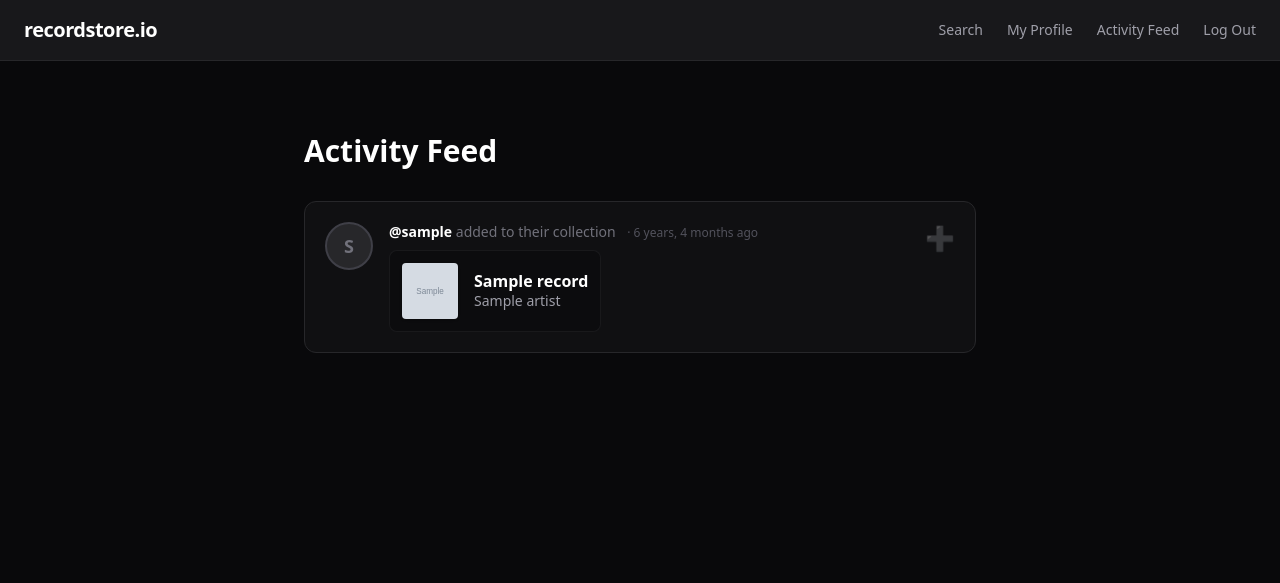
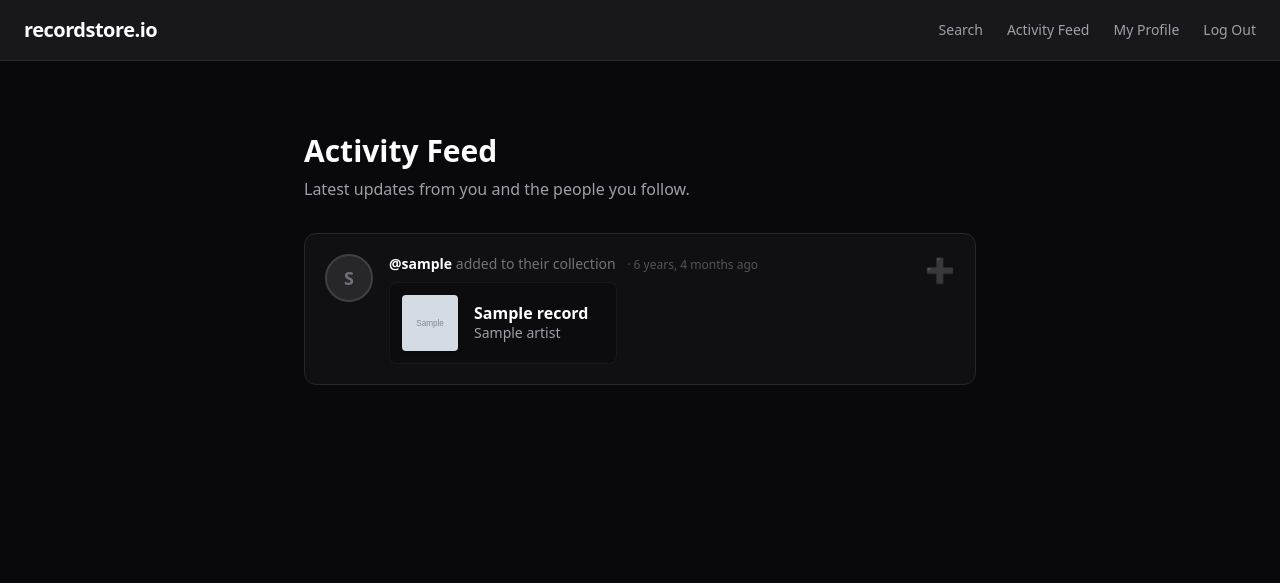
Before and after one commit to andrewstn/recordshelf, a Django app: page /accounts/feed/ in a window 1280 px wide. Shown: the top 583 px of the page. Run offline with Django 5.2, Linux system fonts and the light colour scheme; the visitor is signed in with stand-in values (Sample User, id 1); data comes from the database, SQL or seed files in the repository; tables that the repository leaves empty hold one stand-in row (values such as "Sample post"); grey boxes marked "Sample" are stand-in pictures.

Commit message:
Implement global feed for guests.

```diff
--- a/templates/base.html
+++ b/templates/base.html
@@ -24,10 +24,10 @@
 
         <div class="flex items-center space-x-6 text-sm font-medium">
             <a href="{% url 'search' %}" class="text-zinc-400 hover:text-white transition-colors">Search</a>
+            <a href="{% url 'feed' %}" class="text-zinc-400 hover:text-white font-medium transition"> Activity Feed</a>
 
             {% if user.is_authenticated %}
                 <a href="{% url 'profile' user.username %}" class="text-zinc-400 hover:text-white transition-colors">My Profile</a>
-                <a href="{% url 'feed' %}" class="text-zinc-400 hover:text-white font-medium transition"> Activity Feed</a>
 
                 <form method="post" action="{% url 'logout' %}" class="inline m-0 p-0">
                     {% csrf_token %}
--- a/templates/feed.html
+++ b/templates/feed.html
@@ -1,10 +1,23 @@
 {% extends 'base.html' %}
-{% load humanize %} <!-- Make sure 'django.contrib.humanize' is in your INSTALLED_APPS! -->
+{% load humanize %}
 
 {% block content %}
 <div class="max-w-2xl mx-auto py-12">
-    <h1 class="text-3xl font-black text-white mb-8">Activity Feed</h1>
 
+    <!-- Dynamic Header & Guest CTA -->
+    <div class="mb-8">
+        <h1 class="text-3xl font-black text-white mb-2">{{ feed_title }}</h1>
+        <p class="text-zinc-400">{{ feed_subtitle }}</p>
+
+        {% if not request.user.is_authenticated %}
+        <div class="mt-4 p-4 bg-zinc-900/50 border border-brand/30 rounded-lg flex flex-col sm:flex-row items-start sm:items-center justify-between gap-4">
+            <p class="text-sm text-zinc-300">Want to start your own collection and follow friends?</p>
+            <a href="{% url 'signup' %}" class="bg-brand text-zinc-950 px-5 py-2 rounded-md font-bold hover:bg-white transition text-sm whitespace-nowrap">Join the Club</a>
+        </div>
+        {% endif %}
+    </div>
+
+    <!-- Activity Feed Loop -->
     <div class="space-y-6">
         {% for activity in activities %}
             <div class="bg-zinc-900/50 border {% if activity.activity_type == 'FAVORITE' %}border-yellow-500/30{% else %}border-zinc-800{% endif %} p-5 rounded-xl flex items-start gap-4 transition hover:bg-zinc-800/80">
@@ -48,7 +61,7 @@
                             <div class="w-14 h-14 rounded bg-zinc-800 flex items-center justify-center text-xs text-zinc-600 flex-shrink-0">No Cover</div>
                         {% endif %}
 
-                        <div class="overflow-hidden">
+                        <div class="overflow-hidden pr-4">
                             <h4 class="text-md font-bold text-white truncate leading-tight group-hover:text-brand transition">{{ activity.record.title }}</h4>
                             <p class="text-sm text-zinc-400 truncate">{{ activity.record.artist.name }}</p>
                         </div>
@@ -56,14 +69,19 @@
                 </div>
 
                 <!-- Action Icon -->
-                <div class="text-2xl ml-auto flex-shrink-0 opacity-50">
+                <div class="text-2xl ml-auto flex-shrink-0 opacity-50 hidden sm:block">
                     {% if activity.activity_type == 'FAVORITE' %}🌟{% elif activity.activity_type == 'SHELF' %}📚{% else %}➕{% endif %}
                 </div>
             </div>
         {% empty %}
+            <!-- Empty State -->
             <div class="text-center bg-zinc-900/30 border border-zinc-800 border-dashed rounded-2xl p-16">
                 <p class="text-zinc-500 mb-4 text-lg">It's quiet in here...</p>
-                <a href="{% url 'search' %}" class="bg-white text-zinc-950 px-6 py-2 rounded-full font-bold hover:bg-zinc-200 transition text-sm">Find Records to Add</a>
+                {% if request.user.is_authenticated %}
+                    <a href="{% url 'search' %}" class="bg-white text-zinc-950 px-6 py-2 rounded-full font-bold hover:bg-zinc-200 transition text-sm">Find Records to Add</a>
+                {% else %}
+                    <a href="{% url 'signup' %}" class="bg-white text-zinc-950 px-6 py-2 rounded-full font-bold hover:bg-zinc-200 transition text-sm">Join the Club</a>
+                {% endif %}
             </div>
         {% endfor %}
     </div>
--- a/users/views.py
+++ b/users/views.py
@@ -88,16 +88,28 @@ def signup(request):
 
     return render(request, 'registration/signup.html', {'form': form})
 
-@login_required
 def social_feed(request):
-    """Displays a chronological feed of activity from followed users."""
-    # Get users I follow, and add myself to the list
-    users_to_show = list(request.user.following.all())
-    users_to_show.append(request.user)
+    """Displays a chronological feed. Personalized for users, global for guests."""
 
-    # Fetch the latest 50 activities. select_related drastically speeds up database queries!
-    activities = Activity.objects.filter(user__in=users_to_show).select_related(
-        'user', 'record', 'record__artist'
-    )[:50]
+    if request.user.is_authenticated:
+        # Personalized Feed
+        users_to_show = list(request.user.following.all())
+        users_to_show.append(request.user)
+        activities = Activity.objects.filter(user__in=users_to_show).select_related(
+            'user', 'record', 'record__artist'
+        )[:50]
+        feed_title = "Activity Feed"
+        feed_subtitle = "Latest updates from you and the people you follow."
+    else:
+        # Global Feed for Guests
+        activities = Activity.objects.all().select_related(
+            'user', 'record', 'record__artist'
+        )[:50]
+        feed_title = "Global Activity"
+        feed_subtitle = "See what the community is spinning right now."
 
-    return render(request, 'feed.html', {'activities': activities})
+    return render(request, 'feed.html', {
+        'activities': activities,
+        'feed_title': feed_title,
+        'feed_subtitle': feed_subtitle
+    })
```
